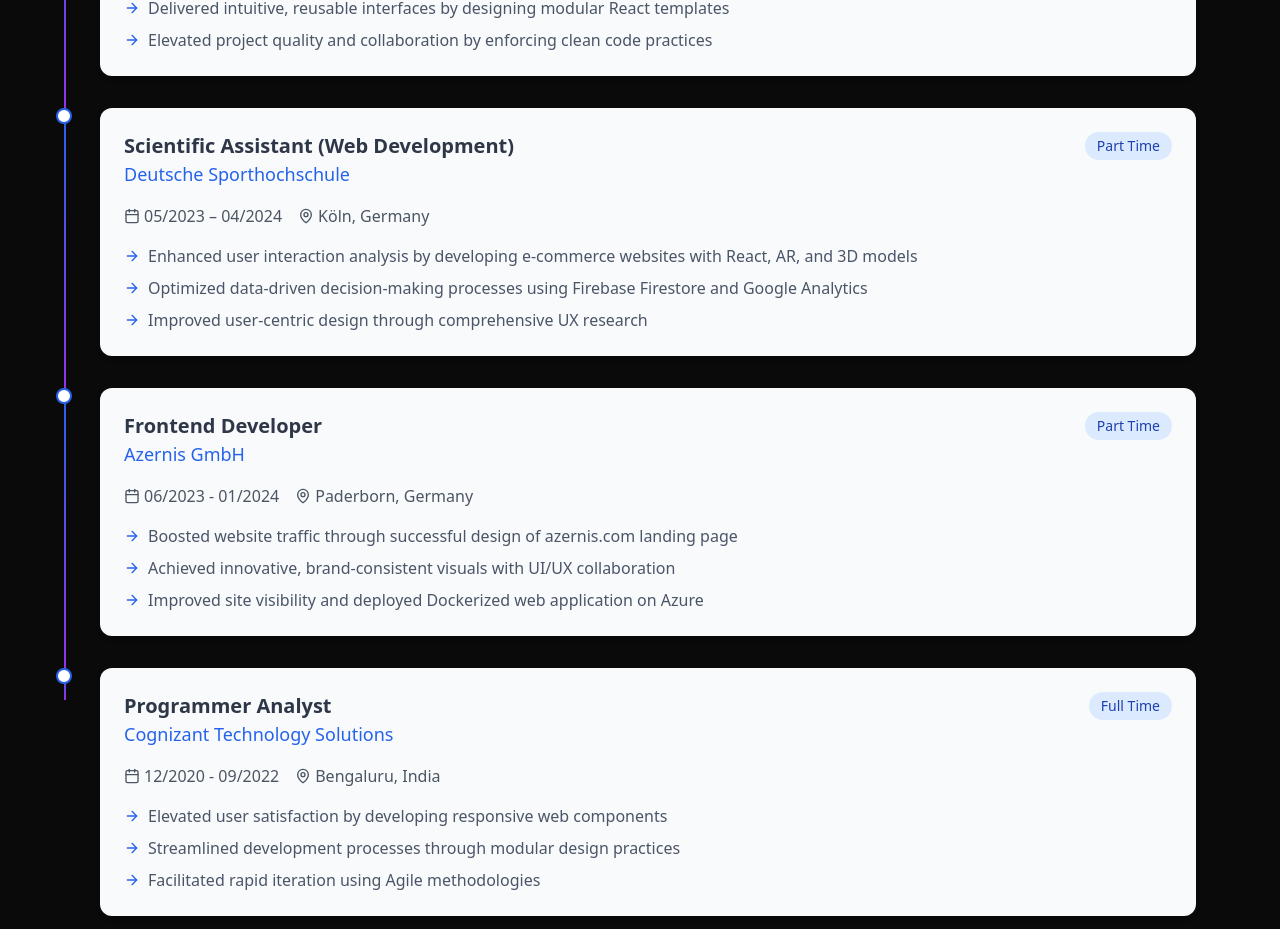
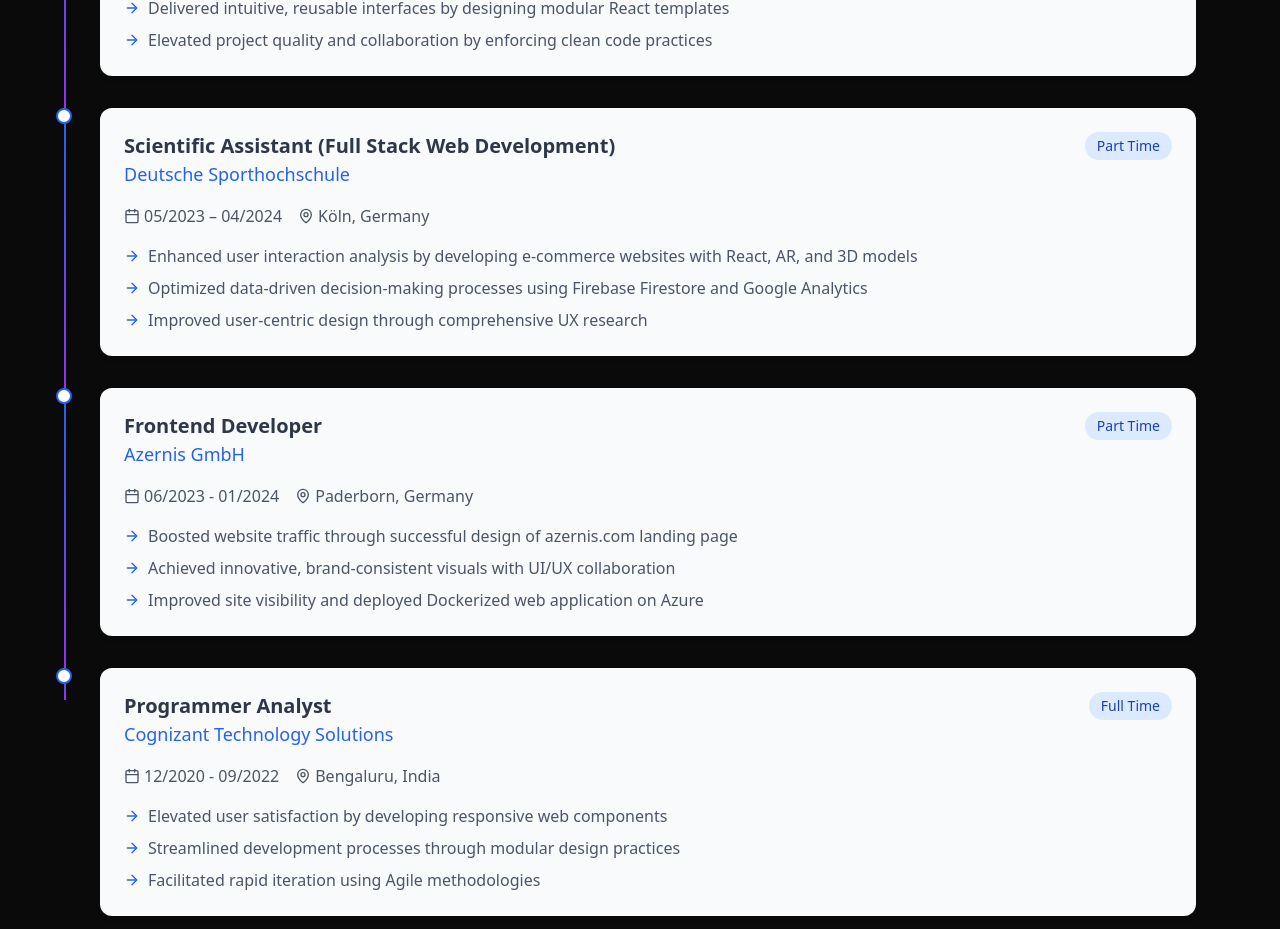
Before and after one commit to prathmesh3235/my-portfolio, a Next.js app: page / in a window 1280 px wide. Shown: the part 1272-2201 px from the top of the page. Built offline with nearby package versions, Linux system fonts and the light colour scheme.

Commit message:
exp update

```diff
--- a/src/app/components/WorkExperience.js
+++ b/src/app/components/WorkExperience.js
@@ -28,7 +28,7 @@
     ]
   },
   {
-    title: "Scientific Assistant (Web Development)",
+    title: "Scientific Assistant (Full Stack Web Development)",
     company: "Deutsche Sporthochschule",
     location: "Köln, Germany",
     period: "05/2023 – 04/2024",
```
